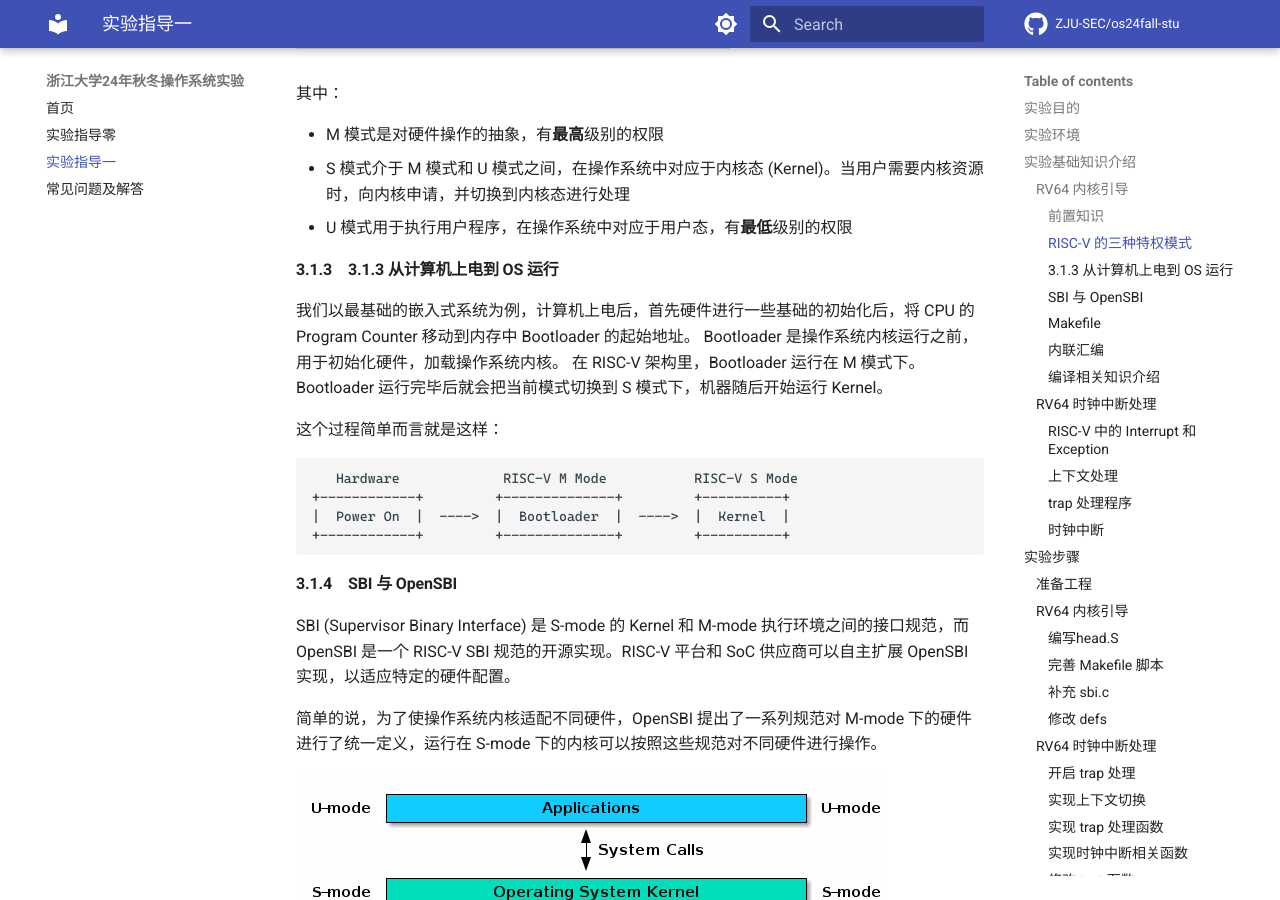
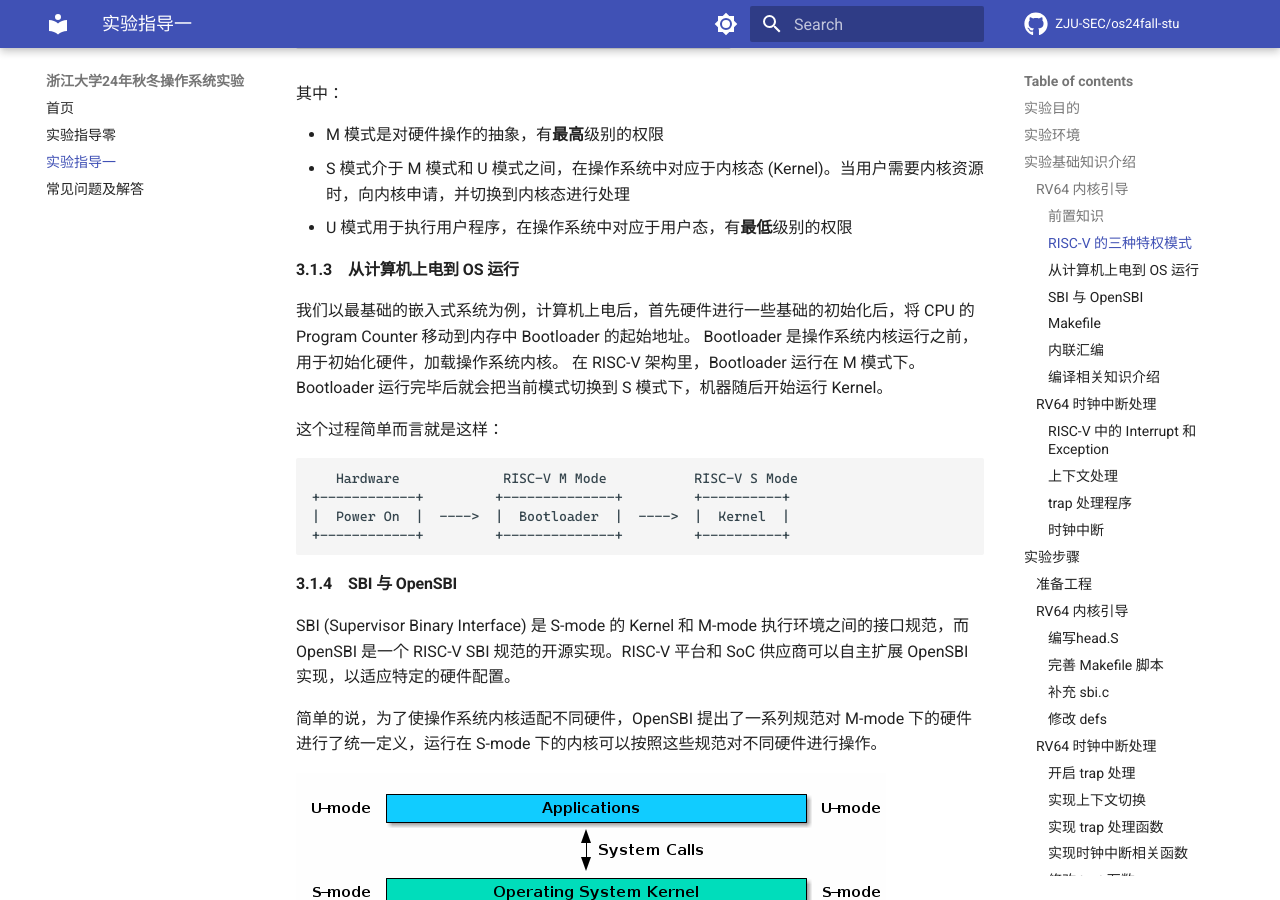
Before and after one commit to ZJU-SEC/os24fall-stu, an MkDocs documentation site: the page built from docs/lab1.md, in a window 1280 px wide and 900 px high, scrolled down 1292 px. Built offline with MkDocs 1.6.1 and Material for MkDocs 9.7.7, drawn with Linux system fonts in a browser that asks for light colours; some web fonts are replaced; comment, search, counter and statistics services are not loaded.

```diff
--- a/docs/lab1.md
+++ b/docs/lab1.md
@@ -22,7 +22,7 @@
 
 为了顺利完成 OS 实验，我们需要一些前置知识和较多调试技巧。在 OS 实验中我们需要 **RISC-V汇编** 的前置知识，课堂上不会讲授，请同学们通过阅读以下四份文档自学：
 
-- [RISC-V Assembly Programmer's Manual](https://github.com/riscv-non-isa/riscv-asm-manual/blob/master/riscv-asm.md)
+- [RISC-V Assembly Programmer's Manual](https://github.com/riscv-non-isa/riscv-asm-manual/blob/f8bcdded42ac9108e0bf7cf0789dbe306ec329e2/riscv-asm.md)
 - [RISC-V Unprivileged Spec](https://github.com/riscv/riscv-isa-manual/releases/download/Ratified-IMAFDQC/riscv-spec-20191213.pdf)
 - [RISC-V Privileged Spec](https://github.com/riscv/riscv-isa-manual/releases/download/Priv-v1.12/riscv-privileged-20211203.pdf)
 - [RISC-V 手册（中文）](http://riscvbook.com/chinese/RISC-V-Reader-Chinese-v2p1.pdf)
@@ -46,7 +46,7 @@ RISC-V 有三个特权模式：U (user) 模式、S (supervisor) 模式和 M (mac
 - S 模式介于 M 模式和 U 模式之间，在操作系统中对应于内核态 (Kernel)。当用户需要内核资源时，向内核申请，并切换到内核态进行处理
 - U 模式用于执行用户程序，在操作系统中对应于用户态，有**最低**级别的权限
 
-#### 3.1.3 从计算机上电到 OS 运行
+#### 从计算机上电到 OS 运行
 
 我们以最基础的嵌入式系统为例，计算机上电后，首先硬件进行一些基础的初始化后，将 CPU 的 Program Counter 移动到内存中 Bootloader 的起始地址。
 Bootloader 是操作系统内核运行之前，用于初始化硬件，加载操作系统内核。
```
